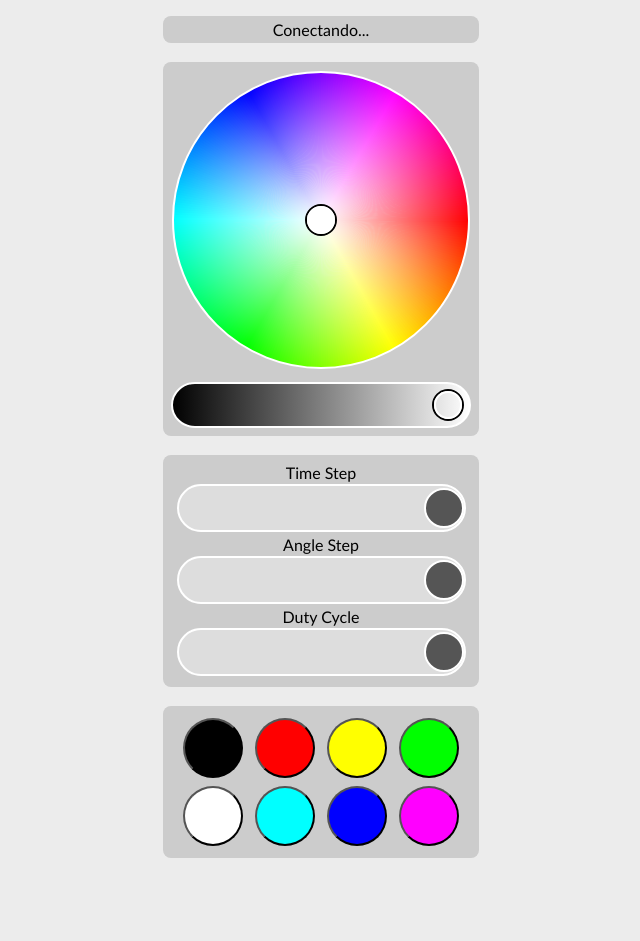
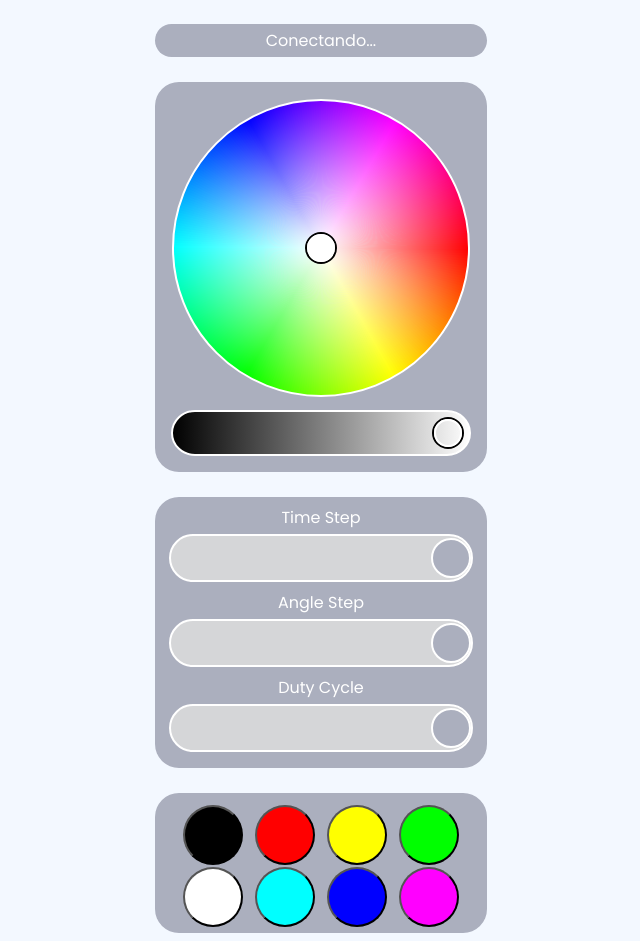
Before and after one commit to eduautomatiza/RGB-LED-strip-esp8266, a plain HTML site: page data/index.html in a window 1280 px wide. Shown: the whole page, without its empty margins (319-959 px from the left). Before the commit the page ends 866 px from the top, so only its background shows below. Drawn offline with Linux system fonts and the light colour scheme.

Commit message:
Update style.css
ideia de novo estilo

```diff
--- a/data/style.css
+++ b/data/style.css
@@ -1,24 +1,36 @@
+@import url('https://fonts.googleapis.com/css2?family=Poppins&display=swap');
+
+:root {
+    --background: #f3f8ff;
+    --secColor: #abafbe;
+}
+
 body {
-    padding-top: 8px;
-    background: #ececec;
+    padding-top: 16px;
+    background: var(--background);
     font-family: Calibri;
     text-align: center;
     justify-content: center;
     align-items: center;
     display: flex;
+    font-size: 16px;
+    color: #fff;
+    font-family: 'Poppins', sans-serif;
+
 }
 
 .wrap {
-    background: #ccc;
-    padding: 8px;
-    border-radius: 8px;
+    background: var(--secColor);
+    padding: 16px;
+    border-radius: 24px;
 }
 
 .colorSelector {
     padding: 8px;
-    border-radius: 8px;
+    border-radius: 24px;
     align-self: center;
-    background: #ccc;
+    background: var(--secColor);
+    border-color: var(--secColor);
 }
 
 .line {
@@ -37,25 +49,25 @@ body {
 
 .status {
     padding: 4px;
-    border-radius: 8px;
+    border-radius: 24px;
     /* align-self: center; */
-    background: #ccc;
+    background: var(--secColor);
 }
 
 .slidecontainer {
     padding: 8px;
-    border-radius: 8px;
+    border-radius: 24px;
     /* align-self: center; */
-    background: #ccc;
+    background: var(--secColor);
 }
-
 .slider {
     /* align-self: center; */
+    margin: 4px 0px 8px 0px;
     -webkit-appearance: none;
     width: 95%;
     height: 44px;
     border-radius: 24px;
-    background: #ddd;
+    background: #d5d6d8;
     outline: none;
     opacity: 1;
     border-style: solid;
@@ -63,6 +75,10 @@ body {
     border-width: 2px;
     /* -webkit-transition: .2s; */
     /* transition: opacity .2s; */
+}
+
+.dot {
+    margin-bottom: -2px;
 }
 
 
@@ -77,7 +93,7 @@ body {
     width: 40px;
     height: 40px;
     border-radius: 50%;
-    background: #555;
+    background: var(--secColor);
     cursor: pointer;
     border-style: solid;
     border-color: #fff;
@@ -89,9 +105,14 @@ body {
     width: 40px;
     height: 40px;
     border-radius: 50%;
-    background: #555;
+    background: var(--secColor);
     cursor: pointer;
     border-style: solid;
     border-color: #fff;
     border-width: 2px;
 }
+
+#githubIcon {
+    width: 20px;
+    margin: 16px;
+}
```
